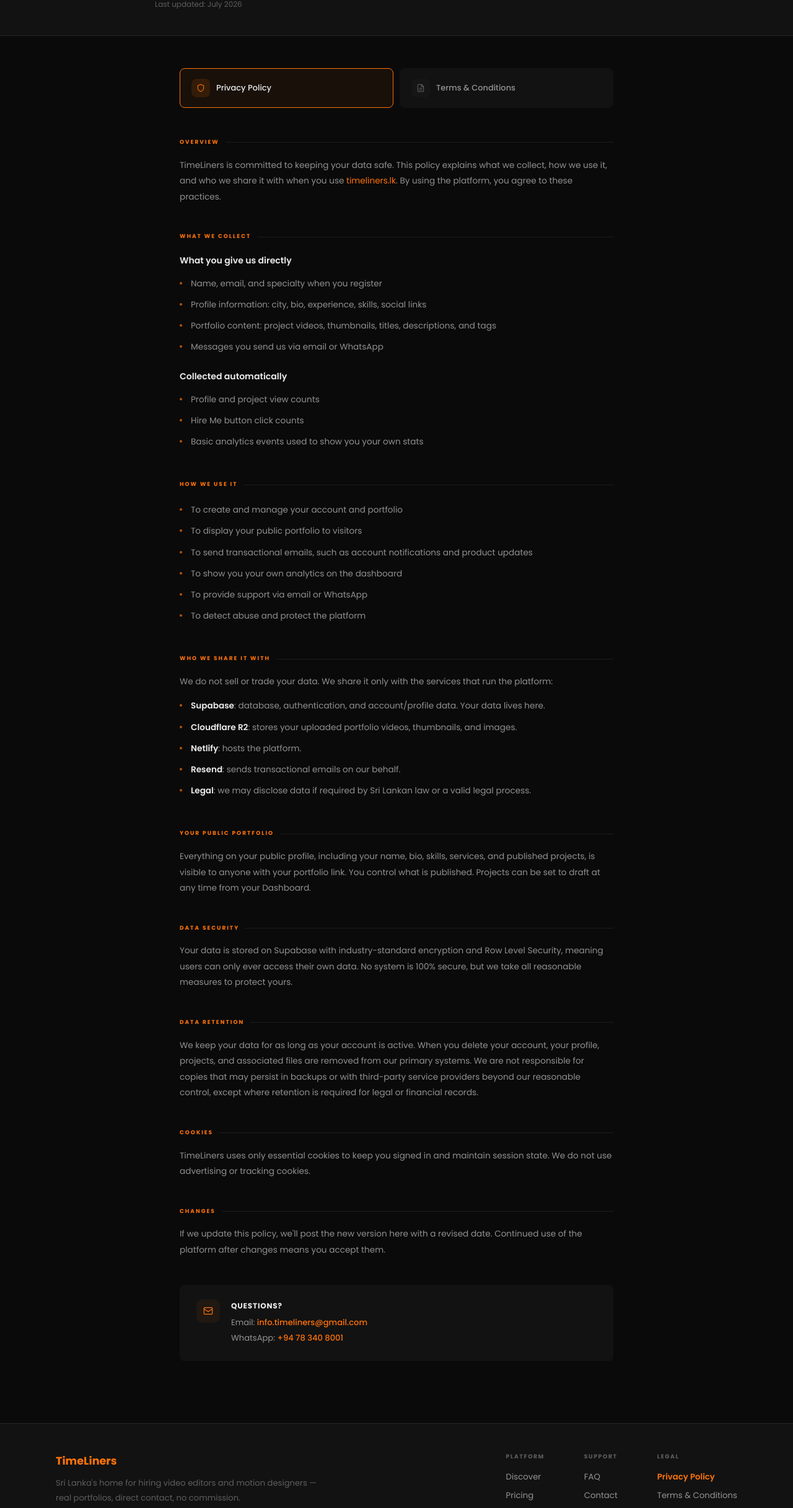
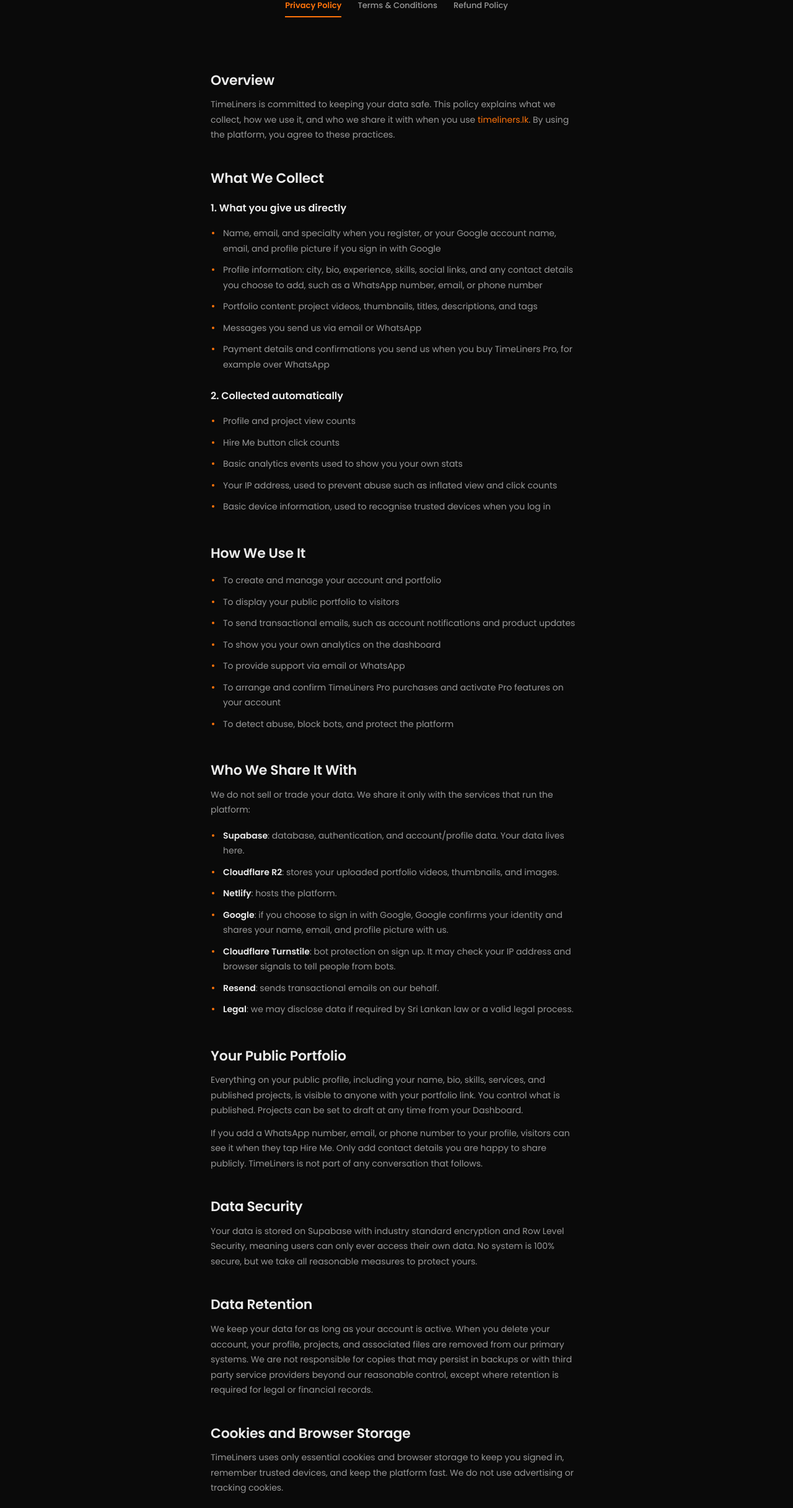
Before and after one commit to infotimeliners-lk/timeliners.platform, a plain HTML site: page privacy.html in a window 1280 px wide. Shown: the part 208-2641 px from the top of the page at 62% size. Drawn offline with Linux system fonts and the light colour scheme.

Commit message:
Update privacy.html

```diff
--- a/privacy.html
+++ b/privacy.html
@@ -10,80 +10,83 @@
 :root{
   --ac:#FE730A;--acl:rgba(254,115,10,.12);--acg:rgba(254,115,10,.06);
   --bg:#0a0a0a;--bg2:#121212;--bg3:#161616;--bg4:#1c1c1c;--bg5:#222222;
-  --t1:rgba(255,255,255,.92);--t2:rgba(255,255,255,.55);--t3:rgba(255,255,255,.32);
+  --t1:rgba(255,255,255,.92);--t2:rgba(255,255,255,.58);--t3:rgba(255,255,255,.32);
   --brd:rgba(255,255,255,.08);--brd2:rgba(255,255,255,.12);--brd3:rgba(255,255,255,.18);
   --r:6px;--rlg:8px;--rxl:10px;
   --fm:'Poppins',sans-serif;
 }
 *,*::before,*::after{box-sizing:border-box;margin:0;padding:0}
 html{scroll-behavior:smooth}
-body{font-family:var(--fm);background:var(--bg);color:var(--t1);overflow-x:hidden;font-size:15px;line-height:1.75}
+body{font-family:var(--fm);background:var(--bg);color:var(--t1);overflow-x:hidden;font-size:15px;line-height:1.8}
 a{text-decoration:none;color:inherit}
 ::selection{background:rgba(254,115,10,.35);color:#fff}
 ::-webkit-scrollbar{width:4px}::-webkit-scrollbar-track{background:transparent}::-webkit-scrollbar-thumb{background:rgba(255,255,255,.12);border-radius:99px}
 
-.nav{position:sticky;top:0;z-index:100;background:rgba(10,10,10,.95);backdrop-filter:blur(12px);border-bottom:1px solid var(--brd);display:flex;align-items:center;justify-content:space-between;padding:0 40px;height:58px}
+.nav{position:sticky;top:0;z-index:100;background:var(--bg);border-bottom:1px solid var(--brd);display:flex;align-items:center;justify-content:space-between;padding:0 40px;height:58px}
 .nav-logo{font-size:1.1rem;font-weight:700;color:var(--ac);letter-spacing:-.02em}
 .nav-back{font-size:.8rem;font-weight:500;color:var(--t2);display:flex;align-items:center;gap:6px;transition:color .18s;border:1px solid transparent;padding:.32rem .9rem;border-radius:8px}
 .nav-back:hover{color:var(--t1);border-color:var(--brd3)}
 
-.hero{background:var(--bg2);border-bottom:1px solid var(--brd);padding:52px 40px 40px}
-.hero-inner{max-width:780px;margin:0 auto}
-.hero-tag{display:inline-flex;align-items:center;gap:6px;font-size:.6rem;font-weight:600;letter-spacing:2px;text-transform:uppercase;color:var(--ac);margin-bottom:16px;background:var(--acg);border:1px solid transparent;padding:.28rem .85rem;border-radius:8px}
-.hero h1{font-size:2.2rem;font-weight:700;letter-spacing:-.5px;color:var(--t1);line-height:1.1;margin-bottom:10px}
-.hero-meta{font-size:.75rem;color:var(--t3)}
+.hero{background:var(--bg);padding:56px 40px 28px;text-align:center}
+.hero-inner{max-width:640px;margin:0 auto;display:flex;flex-direction:column;align-items:center}
+.hero h1{font-size:30px;font-weight:600;letter-spacing:-.3px;color:var(--t1);line-height:1.2;margin-bottom:8px}
+.hero-meta{font-size:13px;color:var(--t3);margin-bottom:24px}
 
-.doc-wrap{max-width:780px;margin:0 auto;padding:52px 40px 100px}
+.legal-switch{display:flex;gap:26px;flex-wrap:wrap;justify-content:center}
+.legal-switch a{font-size:13px;font-weight:500;color:var(--t2);padding-bottom:5px;border-bottom:2px solid transparent;transition:all .18s}
+.legal-switch a:hover{color:var(--t1)}
+.legal-switch a.active{color:var(--ac);border-bottom-color:var(--ac);font-weight:600}
 
-.policy-nav{display:grid;grid-template-columns:repeat(3,1fr);gap:10px;margin-bottom:48px}
-.pnav-card{background:var(--bg2);border:1px solid transparent;border-radius:var(--rlg);padding:16px 18px;display:flex;align-items:center;gap:10px;color:var(--t2);transition:all .18s;font-size:.81rem;font-weight:500}
-.pnav-card:hover{border-color:var(--brd3);color:var(--t1)}
-.pnav-card.active{border-color:var(--ac);background:var(--acg);color:var(--t1)}
-.pnav-ico{width:30px;height:30px;border-radius:8px;background:var(--bg3);display:flex;align-items:center;justify-content:center;flex-shrink:0;color:var(--t3)}
-.pnav-card.active .pnav-ico{background:var(--acl);color:var(--ac)}
+.doc-wrap{max-width:680px;margin:0 auto;padding:60px 40px 110px}
 
 .doc-section{margin-bottom:44px}
-.sec-label{font-size:.56rem;font-weight:700;letter-spacing:2px;text-transform:uppercase;color:var(--ac);margin-bottom:16px;display:flex;align-items:center;gap:10px}
-.sec-label::after{content:'';flex:1;height:1px;background:var(--brd)}
-.doc-section h3{font-size:.88rem;font-weight:600;color:var(--t1);margin:18px 0 8px}
-.doc-section p{font-size:.85rem;color:var(--t2);line-height:1.88;margin-bottom:10px}
-.doc-section ul{list-style:none;padding:0;margin:6px 0 10px}
-.doc-section ul li{font-size:.85rem;color:var(--t2);padding:5px 0 5px 18px;position:relative;line-height:1.78}
-.doc-section ul li::before{content:'';position:absolute;left:0;top:14px;width:4px;height:4px;background:var(--ac);border-radius:50%;opacity:.7}
+.doc-section h2{font-size:22px;font-weight:600;letter-spacing:-.2px;color:var(--t1);line-height:1.3;margin-bottom:12px}
+.doc-section h3{font-size:16px;font-weight:600;color:var(--t1);margin:20px 0 8px}
+.doc-section p{font-size:14px;color:var(--t2);line-height:1.75;margin-bottom:12px}
+.doc-section ul{list-style:none;padding:0;margin:8px 0 12px}
+.doc-section ul li{font-size:14px;color:var(--t2);padding:5px 0 5px 20px;position:relative;line-height:1.75}
+.doc-section ul li::before{content:'';position:absolute;left:2px;top:15px;width:4px;height:4px;background:var(--ac);border-radius:50%}
 .doc-section ul li strong{color:var(--t1);font-weight:600}
+.doc-section a{color:var(--ac);border-bottom:1px solid transparent;transition:border-color .18s}
+.doc-section a:hover{border-color:var(--ac)}
 
-.info-box{background:var(--acg);border:1px solid transparent;border-radius:var(--rlg);padding:18px 22px;margin:8px 0 14px}
-.info-box p{color:var(--t1);font-size:.83rem;margin:0;line-height:1.75}
+.info-box{border-left:2px solid var(--ac);padding:2px 0 2px 18px;margin:12px 0 16px}
+.info-box p{color:var(--t1);font-size:14px;margin:0;line-height:1.75}
 
-.contact-box{background:var(--bg2);border:1px solid transparent;border-radius:var(--rlg);padding:22px 26px;margin-top:16px;display:flex;align-items:flex-start;gap:18px}
-.contact-ico{width:38px;height:38px;background:var(--acg);border:1px solid transparent;border-radius:10px;display:flex;align-items:center;justify-content:center;flex-shrink:0;color:var(--ac)}
-.contact-box h3{font-size:.75rem;font-weight:700;color:var(--t1);margin-bottom:6px;text-transform:uppercase;letter-spacing:.8px}
-.contact-box p{font-size:.82rem;color:var(--t2);margin:2px 0}
-.contact-box a{color:var(--ac);font-weight:500}
+.contact-section{border-top:1px solid var(--brd);padding-top:40px;margin-top:8px}
+.contact-section h2{font-size:22px;font-weight:600;color:var(--t1);line-height:1.3;margin-bottom:10px}
+.contact-section p{font-size:14px;color:var(--t2);margin:4px 0}
+.contact-section a{color:var(--ac);font-weight:500}
 
-.site-footer{border-top:1px solid var(--brd);background:var(--bg2);padding:2.8rem 24px 1.8rem}
-.footer-inner{max-width:1100px;margin:0 auto;display:grid;grid-template-columns:1fr auto;gap:4rem;align-items:start}
-.footer-brand-col{max-width:440px}
-.fbrand{color:#FE730A;font-size:1.1rem;font-weight:700;margin-bottom:.5rem}
-.footer-desc{font-size:.82rem;color:var(--t3);line-height:1.85;margin-bottom:.6rem}
-.footer-icons{display:flex;gap:.5rem;margin-top:.5rem}
+.site-footer{border-top:1px solid var(--brd);background:var(--bg2)}
+.footer-wrap{max-width:1500px;margin:0 auto;padding:3rem 40px 0}
+.footer-inner{display:grid;grid-template-columns:1fr auto;gap:4rem;align-items:start;padding-bottom:2.2rem;border-bottom:1px solid var(--brd)}
+.footer-brand-col{max-width:340px}
+.fbrand{color:#FE730A;font-size:1.1rem;font-weight:700;letter-spacing:-.2px;margin-bottom:.6rem}
+.footer-desc{font-size:.82rem;color:var(--t3);line-height:1.7;margin-bottom:1.1rem}
+.footer-icons{display:flex;gap:.5rem}
 .footer-icon-btn{width:24px;height:24px;color:var(--t3);display:flex;align-items:center;justify-content:center;text-decoration:none;transition:.18s;flex-shrink:0}
 .footer-icon-btn:hover{color:var(--ac);transform:translateY(-1px)}
 .footer-links-grid{display:flex;gap:4rem}
-.footer-col{display:flex;flex-direction:column;gap:.4rem}
-.footer-col-head{font-size:.58rem;font-weight:700;letter-spacing:1.6px;text-transform:uppercase;color:var(--t3);margin-bottom:.4rem}
+.footer-col{display:flex;flex-direction:column;gap:.5rem}
+.footer-col-head{font-size:.58rem;font-weight:700;letter-spacing:1.6px;text-transform:uppercase;color:var(--t3);margin-bottom:.3rem}
 .flink{display:block;font-size:.83rem;color:var(--t2);transition:color .18s}
 .flink:hover{color:var(--ac)}
-.flink.active{color:var(--ac);font-weight:600}
+.footer-bottom-bar{max-width:1500px;margin:0 auto;padding:1.1rem 40px;display:flex;justify-content:space-between;align-items:center;flex-wrap:wrap;gap:.75rem}
+.footer-copy{font-size:.75rem;color:var(--t3)}
+.footer-legal-links{display:flex;gap:1.2rem}
+.footer-legal-links a{font-size:.75rem}
 
 @media(max-width:700px){
   .nav{padding:0 20px}
-  .hero{padding:36px 20px 28px}
-  .doc-wrap{padding:36px 20px 80px}
-  .hero h1{font-size:1.8rem}
-  .policy-nav{grid-template-columns:1fr}
+  .hero{padding:44px 20px 28px}
+  .doc-wrap{padding:40px 20px 80px}
+  .hero h1{font-size:26px}
   .footer-inner{grid-template-columns:1fr}
   .footer-links-grid{gap:2rem;flex-wrap:wrap}
+}
+@media(max-width:600px){
+  .footer-bottom-bar{flex-direction:column;text-align:center}
 }
 </style>
 </head>
@@ -99,137 +102,140 @@ a{text-decoration:none;color:inherit}
 
 <div class="hero">
   <div class="hero-inner">
-    <div class="hero-tag">Legal</div>
     <h1>Privacy Policy</h1>
-    <p class="hero-meta">Last updated: July 2026</p>
+    <p class="hero-meta">Last updated: September 2026</p>
+    <div class="legal-switch">
+      <a class="active" href="/privacy">Privacy Policy</a>
+      <a href="/terms">Terms &amp; Conditions</a>
+      <a href="/refund">Refund Policy</a>
+    </div>
   </div>
 </div>
 
 <div class="doc-wrap">
 
-  <div class="policy-nav" style="grid-template-columns:repeat(2,1fr)">
-    <a class="pnav-card active" href="/privacy">
-      <div class="pnav-ico"><svg width="14" height="14" viewBox="0 0 24 24" fill="none"><path d="M12 22s8-4 8-10V5l-8-3-8 3v7c0 6 8 10 8 10z" stroke="currentColor" stroke-width="1.8" stroke-linecap="round" stroke-linejoin="round"/></svg></div>
-      Privacy Policy
-    </a>
-    <a class="pnav-card" href="/terms">
-      <div class="pnav-ico"><svg width="14" height="14" viewBox="0 0 24 24" fill="none"><path d="M14 2H6a2 2 0 00-2 2v16a2 2 0 002 2h12a2 2 0 002-2V8z" stroke="currentColor" stroke-width="1.8" stroke-linecap="round" stroke-linejoin="round"/><polyline points="14 2 14 8 20 8" stroke="currentColor" stroke-width="1.8"/><line x1="16" y1="13" x2="8" y2="13" stroke="currentColor" stroke-width="1.8" stroke-linecap="round"/><line x1="16" y1="17" x2="8" y2="17" stroke="currentColor" stroke-width="1.8" stroke-linecap="round"/></svg></div>
-      Terms &amp; Conditions
-    </a>
+  <div class="doc-section">
+    <h2>Overview</h2>
+    <p>TimeLiners is committed to keeping your data safe. This policy explains what we collect, how we use it, and who we share it with when you use <a href="https://timeliners.lk">timeliners.lk</a>. By using the platform, you agree to these practices.</p>
   </div>
 
   <div class="doc-section">
-    <div class="sec-label">Overview</div>
-    <p>TimeLiners is committed to keeping your data safe. This policy explains what we collect, how we use it, and who we share it with when you use <a href="https://timeliners.lk" style="color:var(--ac)">timeliners.lk</a>. By using the platform, you agree to these practices.</p>
-  </div>
-
-  <div class="doc-section">
-    <div class="sec-label">What We Collect</div>
-    <h3>What you give us directly</h3>
+    <h2>What We Collect</h2>
+    <h3>1. What you give us directly</h3>
     <ul>
-      <li>Name, email, and specialty when you register</li>
-      <li>Profile information: city, bio, experience, skills, social links</li>
+      <li>Name, email, and specialty when you register, or your Google account name, email, and profile picture if you sign in with Google</li>
+      <li>Profile information: city, bio, experience, skills, social links, and any contact details you choose to add, such as a WhatsApp number, email, or phone number</li>
       <li>Portfolio content: project videos, thumbnails, titles, descriptions, and tags</li>
       <li>Messages you send us via email or WhatsApp</li>
+      <li>Payment details and confirmations you send us when you buy TimeLiners Pro, for example over WhatsApp</li>
     </ul>
-    <h3>Collected automatically</h3>
+    <h3>2. Collected automatically</h3>
     <ul>
       <li>Profile and project view counts</li>
       <li>Hire Me button click counts</li>
       <li>Basic analytics events used to show you your own stats</li>
+      <li>Your IP address, used to prevent abuse such as inflated view and click counts</li>
+      <li>Basic device information, used to recognise trusted devices when you log in</li>
     </ul>
   </div>
 
   <div class="doc-section">
-    <div class="sec-label">How We Use It</div>
+    <h2>How We Use It</h2>
     <ul>
       <li>To create and manage your account and portfolio</li>
       <li>To display your public portfolio to visitors</li>
       <li>To send transactional emails, such as account notifications and product updates</li>
       <li>To show you your own analytics on the dashboard</li>
       <li>To provide support via email or WhatsApp</li>
-      <li>To detect abuse and protect the platform</li>
+      <li>To arrange and confirm TimeLiners Pro purchases and activate Pro features on your account</li>
+      <li>To detect abuse, block bots, and protect the platform</li>
     </ul>
   </div>
 
   <div class="doc-section">
-    <div class="sec-label">Who We Share It With</div>
+    <h2>Who We Share It With</h2>
     <p>We do not sell or trade your data. We share it only with the services that run the platform:</p>
     <ul>
       <li><strong>Supabase</strong>: database, authentication, and account/profile data. Your data lives here.</li>
       <li><strong>Cloudflare R2</strong>: stores your uploaded portfolio videos, thumbnails, and images.</li>
       <li><strong>Netlify</strong>: hosts the platform.</li>
+      <li><strong>Google</strong>: if you choose to sign in with Google, Google confirms your identity and shares your name, email, and profile picture with us.</li>
+      <li><strong>Cloudflare Turnstile</strong>: bot protection on sign up. It may check your IP address and browser signals to tell people from bots.</li>
       <li><strong>Resend</strong>: sends transactional emails on our behalf.</li>
       <li><strong>Legal</strong>: we may disclose data if required by Sri Lankan law or a valid legal process.</li>
     </ul>
   </div>
 
   <div class="doc-section">
-    <div class="sec-label">Your Public Portfolio</div>
+    <h2>Your Public Portfolio</h2>
     <p>Everything on your public profile, including your name, bio, skills, services, and published projects, is visible to anyone with your portfolio link. You control what is published. Projects can be set to draft at any time from your Dashboard.</p>
+    <p>If you add a WhatsApp number, email, or phone number to your profile, visitors can see it when they tap Hire Me. Only add contact details you are happy to share publicly. TimeLiners is not part of any conversation that follows.</p>
   </div>
 
   <div class="doc-section">
-    <div class="sec-label">Data Security</div>
-    <p>Your data is stored on Supabase with industry-standard encryption and Row Level Security, meaning users can only ever access their own data. No system is 100% secure, but we take all reasonable measures to protect yours.</p>
+    <h2>Data Security</h2>
+    <p>Your data is stored on Supabase with industry standard encryption and Row Level Security, meaning users can only ever access their own data. No system is 100% secure, but we take all reasonable measures to protect yours.</p>
   </div>
 
   <div class="doc-section">
-    <div class="sec-label">Data Retention</div>
-    <p>We keep your data for as long as your account is active. When you delete your account, your profile, projects, and associated files are removed from our primary systems. We are not responsible for copies that may persist in backups or with third-party service providers beyond our reasonable control, except where retention is required for legal or financial records.</p>
+    <h2>Data Retention</h2>
+    <p>We keep your data for as long as your account is active. When you delete your account, your profile, projects, and associated files are removed from our primary systems. We are not responsible for copies that may persist in backups or with third party service providers beyond our reasonable control, except where retention is required for legal or financial records.</p>
   </div>
 
   <div class="doc-section">
-    <div class="sec-label">Cookies</div>
-    <p>TimeLiners uses only essential cookies to keep you signed in and maintain session state. We do not use advertising or tracking cookies.</p>
+    <h2>Cookies and Browser Storage</h2>
+    <p>TimeLiners uses only essential cookies and browser storage to keep you signed in, remember trusted devices, and keep the platform fast. We do not use advertising or tracking cookies.</p>
   </div>
 
   <div class="doc-section">
-    <div class="sec-label">Changes</div>
+    <h2>Changes</h2>
     <p>If we update this policy, we'll post the new version here with a revised date. Continued use of the platform after changes means you accept them.</p>
   </div>
 
-  <div class="contact-box">
-    <div class="contact-ico"><svg width="16" height="16" viewBox="0 0 24 24" fill="none"><rect x="2" y="4" width="20" height="16" rx="2" stroke="currentColor" stroke-width="1.8" fill="none"/><path d="M2 7l10 7 10-7" stroke="currentColor" stroke-width="1.8" stroke-linecap="round"/></svg></div>
-    <div>
-      <h3>Questions?</h3>
-      <p>Email: <a href="mailto:info.timeliners@gmail.com">info.timeliners@gmail.com</a></p>
+  <div class="contact-section">
+    <h2>Questions?</h2>
+    <p>Email: <a href="mailto:contact@timeliners.lk">contact@timeliners.lk</a></p>
     <p>WhatsApp: <a href="https://wa.me/94783408001">+94 78 340 8001</a></p>
-    </div>
   </div>
 
 </div>
 
 <footer class="site-footer">
+  <div class="footer-wrap">
     <div class="footer-inner">
       <div class="footer-brand-col">
         <div class="fbrand">TimeLiners</div>
-      <div class="footer-desc">Sri Lanka's home for hiring video editors and motion designers — real portfolios, direct contact, no commission.</div>
+        <div class="footer-desc">Sri Lanka's home for hiring video editors and motion designers. Real portfolios, direct contact, no commission.</div>
         <div class="footer-icons">
           <a class="footer-icon-btn" href="https://wa.me/94783408001" target="_blank" title="WhatsApp">
             <svg width="16" height="16" viewBox="0 0 24 24" fill="none"><path d="M20.52 3.48A11.93 11.93 0 0012 0C5.37 0 0 5.37 0 12c0 2.11.55 4.16 1.59 5.97L0 24l6.22-1.56A11.93 11.93 0 0012 24c6.63 0 12-5.37 12-12 0-3.2-1.25-6.21-3.48-8.52zM12 22c-1.85 0-3.66-.5-5.23-1.43l-.37-.22-3.85.97.99-3.74-.24-.38A9.94 9.94 0 012 12C2 6.48 6.48 2 12 2s10 4.48 10 10-4.48 10-10 10zm5.44-7.34c-.3-.15-1.77-.87-2.04-.97-.27-.1-.47-.15-.67.15-.2.3-.77.97-.94 1.17-.17.2-.35.22-.65.07-.3-.15-1.26-.46-2.4-1.47-.89-.79-1.49-1.76-1.66-2.06-.17-.3-.02-.46.13-.61.13-.13.3-.35.45-.52.15-.17.2-.3.3-.5.1-.2.05-.37-.02-.52-.07-.15-.67-1.6-.91-2.19-.24-.58-.49-.5-.67-.51H7.5c-.17 0-.45.06-.69.32-.23.25-.9.88-.9 2.14s.92 2.49 1.05 2.66c.13.17 1.82 2.78 4.41 3.9.62.27 1.1.43 1.47.55.62.2 1.18.17 1.63.1.5-.07 1.53-.63 1.75-1.23.22-.6.22-1.12.15-1.23-.07-.1-.25-.17-.55-.3z" fill="currentColor"/></svg>
           </a>
           <a class="footer-icon-btn" href="https://www.tiktok.com/@timeliners.lk" target="_blank" title="TikTok">
-          <svg width="16" height="16" viewBox="0 0 24 24" fill="none"><path d="M19.59 6.69a4.83 4.83 0 01-3.77-4.25V2h-3.45v13.67a2.89 2.89 0 01-2.88 2.5 2.89 2.89 0 01-2.89-2.89 2.89 2.89 0 012.89-2.89c.28 0 .54.04.79.1V9.01a6.33 6.33 0 00-.79-.05 6.34 6.34 0 00-6.34 6.34 6.34 6.34 0 006.34 6.34 6.34 6.34 0 006.33-6.34V8.69a8.18 8.18 0 004.79 1.53V6.77a4.85 4.85 0 01-1.02-.08z" fill="currentColor"/></svg>
+            <svg width="16" height="16" viewBox="0 0 24 24" fill="none"><path d="M16.6 5.82c-.9-.98-1.39-2.26-1.39-3.62h-3.15v13.44c0 1.6-1.3 2.9-2.9 2.9a2.9 2.9 0 01-2.9-2.9 2.9 2.9 0 012.9-2.9c.28 0 .56.04.82.12V9.66a6.1 6.1 0 00-.82-.06 6.06 6.06 0 00-6.06 6.06A6.06 6.06 0 009.16 21.72a6.06 6.06 0 006.06-6.06V8.86c1.29.92 2.86 1.46 4.56 1.46V7.17c-1.05 0-2.02-.33-2.82-.9-.15-.1-.29-.22-.36-.45z" fill="currentColor"/></svg>
           </a>
         </div>
       </div>
       <div class="footer-links-grid">
         <div class="footer-col">
           <div class="footer-col-head">Platform</div>
-        <a class="flink" href="/">Discover</a>
-        <a class="flink" href="/#/pricing">Pricing</a>
+          <a class="flink" href="https://timeliners.lk/#/feed">Discover</a>
+          <a class="flink" href="https://timeliners.lk/#/pricing">Pricing</a>
+          <a class="flink" href="https://timeliners.lk/#/faq">FAQ</a>
         </div>
         <div class="footer-col">
           <div class="footer-col-head">Support</div>
-        <a class="flink" href="/#/faq">FAQ</a>
-        <a class="flink" href="mailto:info.timeliners@gmail.com">Contact</a>
+          <a class="flink" href="mailto:contact@timeliners.lk">Contact</a>
+          <a class="flink" href="https://timeliners.lk">About Us</a>
         </div>
-      <div class="footer-col">
-        <div class="footer-col-head">Legal</div>
-        <a class="flink active" href="/privacy">Privacy Policy</a>
-        <a class="flink" href="/terms">Terms &amp; Conditions</a>
       </div>
+    </div>
+  </div>
+  <div class="footer-bottom-bar">
+    <span class="footer-copy">&copy; 2026 TimeLiners. All rights reserved.</span>
+    <div class="footer-legal-links">
+      <a class="flink" href="/terms">Terms of Service</a>
+      <a class="flink" href="/privacy">Privacy Policy</a>
+      <a class="flink" href="/refund">Refund Policy</a>
     </div>
   </div>
 </footer>
```
Lines whose indentation alone changed are shown as unchanged.
